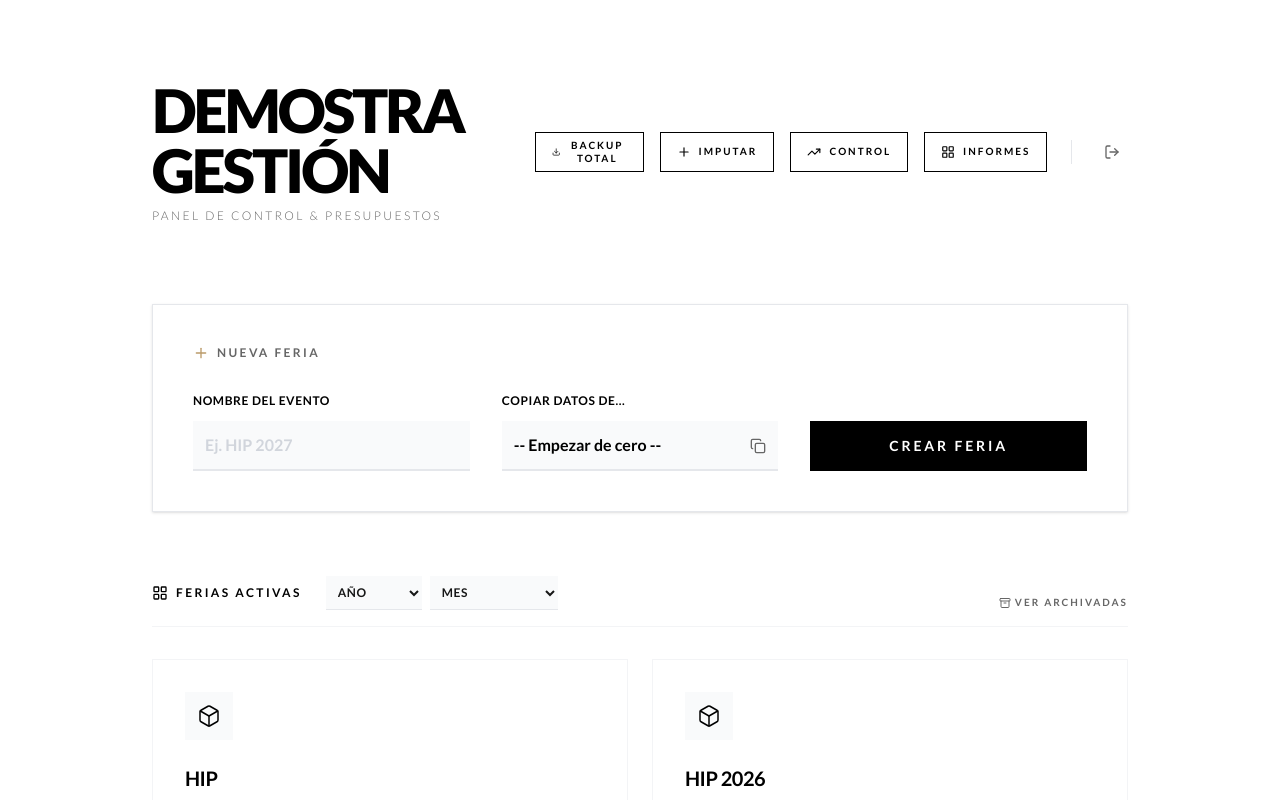
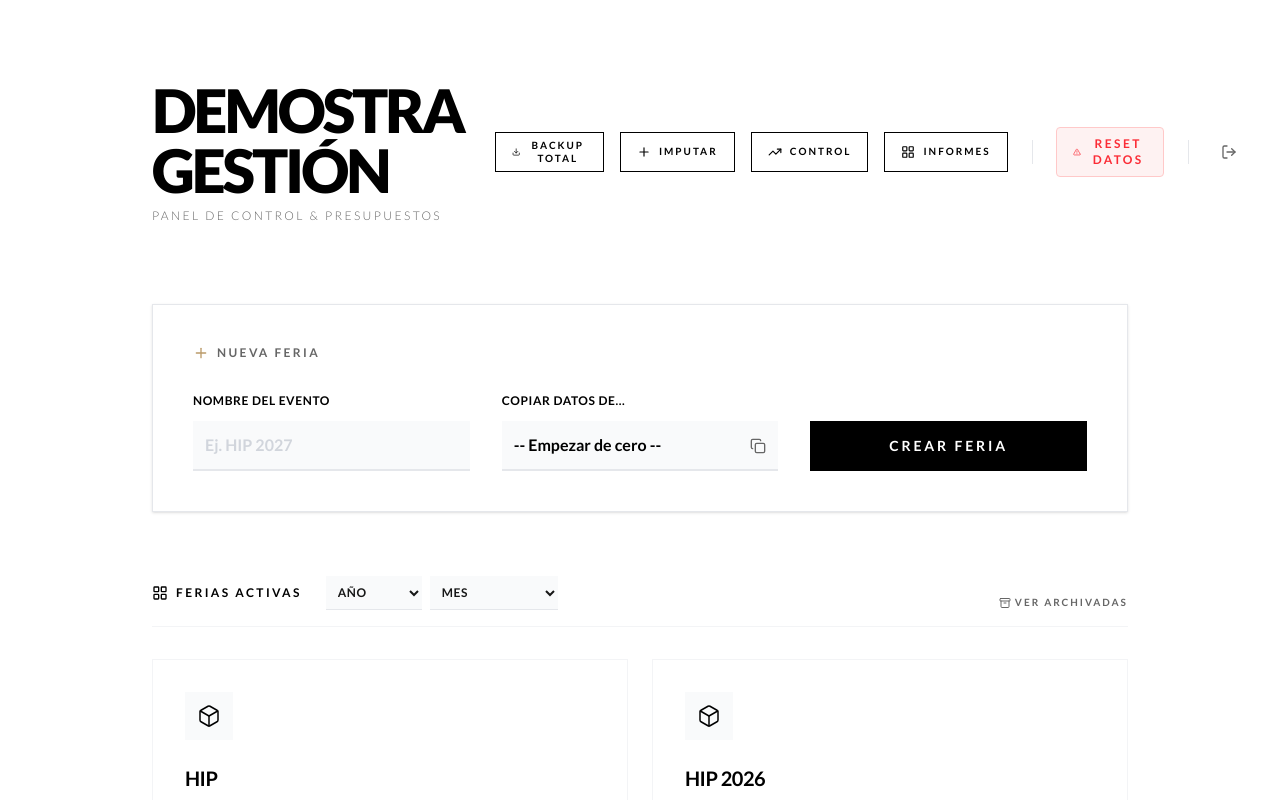
Before and after one commit to actionbdmgalicia-lgtm/demostra-gestion, a Next.js app: page / in a window 1280 px wide. Shown: the top 800 px of the page. Built offline with nearby package versions, Linux system fonts and the light colour scheme.

Commit message:
Feat: Add Database Reset button

```diff
--- a/src/app/actions_data.ts
+++ b/src/app/actions_data.ts
@@ -1,6 +1,8 @@
 'use server';
 
-import { getDB } from '@/lib/api';
+import { getDB, saveDB } from '@/lib/api';
+import initialData from '@/data/db.json';
+import { revalidatePath } from 'next/cache';
 
 export async function getAllFairsAndClients() {
     const db = await getDB();
@@ -22,3 +24,9 @@ export async function getFullBackupData() {
     const db = await getDB();
     return db.fairs;
 }
+
+export async function resetDatabase() {
+    console.log("Resetting database to initial data...");
+    await saveDB(initialData);
+    revalidatePath('/');
+}
--- a/src/app/page.tsx
+++ b/src/app/page.tsx
@@ -3,6 +3,7 @@ import { createFair } from '@/app/actions_home';
 import FairList from '@/components/FairList';
 import FullExportButton from '@/components/FullExportButton';
 import LogoutButton from '@/components/LogoutButton'; // Added
+import ResetButton from '@/components/ResetButton'; // Added
 import { Plus, Copy, LayoutGrid, TrendingUp } from 'lucide-react';
 
 export const dynamic = 'force-dynamic';
@@ -33,6 +34,8 @@ export default async function Home() {
           <a href="/informes" className="btn-secondary text-[10px] uppercase tracking-widest flex items-center gap-2 h-10 px-4">
             <LayoutGrid size={14} /> Informes
           </a>
+          <div className="h-6 w-px bg-gray-200 mx-2"></div>
+          <ResetButton />
           <div className="h-6 w-px bg-gray-200 mx-2"></div>
           <LogoutButton />
         </div>
--- /dev/null
+++ b/src/components/ResetButton.tsx
@@ -0,0 +1,37 @@
+'use client';
+
+import React, { useState } from 'react';
+import { resetDatabase } from '@/app/actions_data';
+import { RotateCcw, AlertTriangle } from 'lucide-react';
+import { useRouter } from 'next/navigation';
+
+export default function ResetButton() {
+    const router = useRouter();
+    const [loading, setLoading] = useState(false);
+
+    const handleReset = async () => {
+        if (!confirm('⚠️ ¿ESTÁS SEGURO?\n\nEsto BORRARÁ TODOS LOS DATOS actuales y restaurará los datos de ejemplo iniciales.\n\nEsta acción NO se puede deshacer.')) return;
+
+        setLoading(true);
+        try {
+            await resetDatabase();
+            window.location.reload(); // Hard refresh to clear any client state
+        } catch (error) {
+            alert('Error al resetear la base de datos');
+            console.error(error);
+            setLoading(false);
+        }
+    };
+
+    return (
+        <button
+            onClick={handleReset}
+            disabled={loading}
+            className="flex items-center gap-2 px-4 py-2 text-xs font-bold text-red-500 bg-red-50 hover:bg-red-100 rounded border border-red-200 uppercase tracking-widest transition-colors"
+            title="Resetear a Datos Iniciales"
+        >
+            {loading ? <RotateCcw size={14} className="animate-spin" /> : <AlertTriangle size={14} />}
+            {loading ? 'Restaurando...' : 'Reset Datos'}
+        </button>
+    );
+}
```
